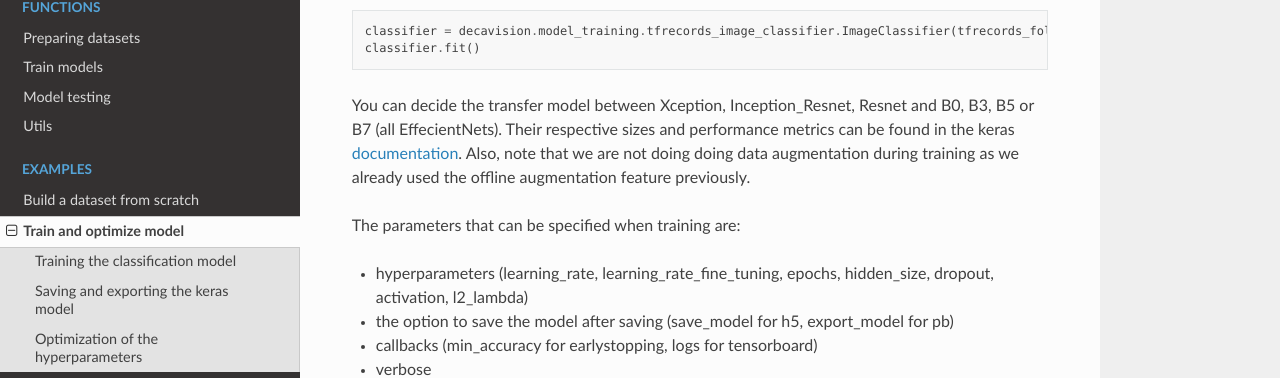
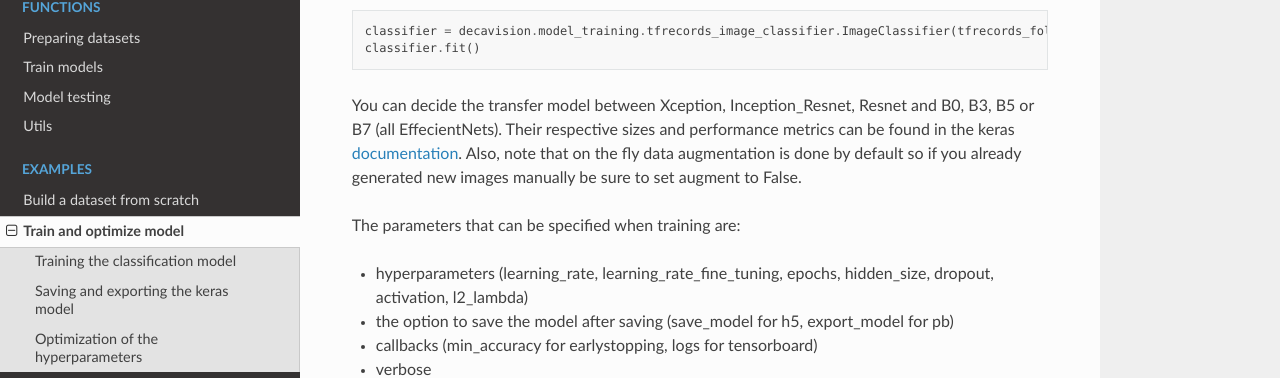
Before and after one commit to Decathlon/decavision, a Sphinx documentation site: the page built from docs/train_example.rst, in a window 1280 px wide and 900 px high, scrolled down 533 px. Shown: the part 114-492 px from the top of the window. Built offline with Sphinx 7.4.7 and the Read the Docs theme 2.0.0, drawn with Linux system fonts in a browser that asks for light colours.

Commit message:
mention live data augmentation in doc

```diff
--- a/docs/data_example.rst
+++ b/docs/data_example.rst
@@ -44,6 +44,8 @@
   augmentor = decavision.dataset_preparation.data_augmentation.DataAugmentor(path='data/image_dataset/train', distortion=True, flip_horizontal=True, flip_vertical=True)
   augmentor.generate_images(100)
 
+If you don't want to generate new images there is an option to do data augmentation during training by modifying the training data online.
+
 
 Generate Tfrecord files
 -----------------------
--- a/docs/train_example.rst
+++ b/docs/train_example.rst
@@ -22,18 +22,18 @@
 
 The training is then done with the following code::
 
-  classifier = decavision.model_training.tfrecords_image_classifier.ImageClassifier(tfrecords_folder='data/tfrecords', batch_size=16, transfer_model='B3', augment=False)
+  classifier = decavision.model_training.tfrecords_image_classifier.ImageClassifier(tfrecords_folder='data/tfrecords', batch_size=16, transfer_model='B3')
   classifier.fit()
 
 You can decide the transfer model between Xception, Inception_Resnet, Resnet and B0, B3, B5 or B7 (all EffecientNets). Their respective
-sizes and performance metrics can be found in the keras `documentation <https://keras.io/api/applications/>`_. Also, note that we are not doing doing data augmentation during training as we already used the offline augmentation feature previously.
+sizes and performance metrics can be found in the keras `documentation <https://keras.io/api/applications/>`_. Also, note that on the fly data augmentation is done by default so if you already generated new images manually be sure to set augment to False.
 
 The parameters that can be specified when training are:
 
 * hyperparameters (learning_rate, learning_rate_fine_tuning, epochs, hidden_size, dropout, activation, l2_lambda)
 * the option to save the model after saving (save_model for h5, export_model for pb)
 * callbacks (min_accuracy for earlystopping, logs for tensorboard)
-*  verbose
+* verbose
 
 This function trains an extra layer on top of the pretrained model and then fine tunes a few of the last layers of the pretrained model.
 
```
